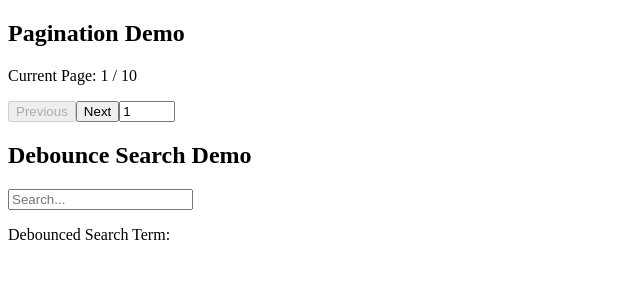
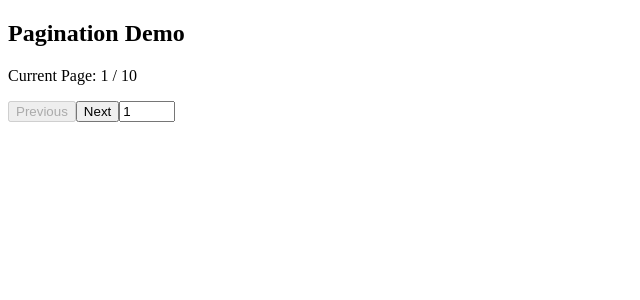
Before and after one commit to AureateProgrammer/Lab-10.1, a React (Vite) app: page / in a window 1280 px wide. Shown: the top 300 px of the page, without its empty margins (0-640 px from the left). Built offline with nearby package versions, Linux system fonts and the light colour scheme.

Commit message:
Deleting search function

```diff
--- a/src/components/DebounceSearchDemo.tsx
+++ b/src/components/DebounceSearchDemo.tsx
@@ -5,23 +5,10 @@ import { useState, useEffect } from 'react'
 
 
 export const DebounceSearchDemo = () => {
-    const [searchTerm, setSearchTerm] = useState('')
-    const [debouncedTerm, setDebouncedTerm] = useState(searchTerm)
-
-    useEffect(() => {
-        const handler = setTimeout(() => {
-            setDebouncedTerm(searchTerm)
-        }, 500)
-        return () => {
-            clearTimeout(handler)
-        }
-    }, [searchTerm])
 
     return (
         <div>
-            <h2>Debounce Search Demo</h2>
-            <input type="text" value={searchTerm} onChange={(e) => setSearchTerm(e.target.value)} placeholder="Search..." />
-            <p>Debounced Search Term: {debouncedTerm}</p>
+
         </div>
     )
 }
```
